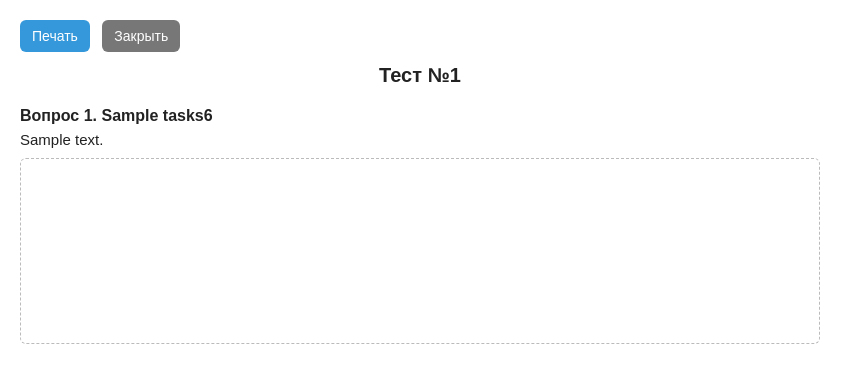
After one commit to shrechochek/bt3, a Flask app: page /print-test/1 in a window 1280 px wide. The commit adds this page. Shown: the top 383 px of the page, without its empty margins (0-863 px from the left). Run offline with Flask 3, Linux system fonts and the light colour scheme; the visitor is signed in with stand-in values (Sample User, id 1); tables that the repository leaves empty hold one stand-in row (values such as "Sample post").

Commit message:
add test printing

```diff
--- a/app.py
+++ b/app.py
@@ -1245,13 +1245,33 @@ def submit_test(test_id):
                          score=score,
                          user=session.get('user_info'))
 
+# @app.route('/tests')
+# def view_tests():
+#     if 'user_id' not in session:
+#         return redirect(url_for('login'))
+
+#     tests = get_all_tests()
+#     return render_template('tests.html', tests=tests, user=session.get('user_info'))
+
 @app.route('/tests')
 def view_tests():
     if 'user_id' not in session:
         return redirect(url_for('login'))
 
     tests = get_all_tests()
-    return render_template('tests.html', tests=tests, user=session.get('user_info'))
+
+    # Проверяем, является ли текущий пользователь учителем
+    conn = sqlite3.connect("datbase.db")
+    cursor = conn.cursor()
+    cursor.execute("SELECT 1 FROM teachers WHERE user_id = ?", (session['user_id'],))
+    is_teacher = cursor.fetchone() is not None
+    conn.close()
+
+    return render_template('tests.html',
+                           tests=tests,
+                           user=session.get('user_info'),
+                           is_teacher=is_teacher)
+
 
 @app.route('/images/<filename>')
 def get_image(filename):
@@ -1342,6 +1362,39 @@ def search():
                          search_params=search_params,
                          user=session.get('user_info'))
 
+
+@app.route('/print-test/<int:test_id>')
+def print_test(test_id):
+    # Только авторизованные учителя могут печатать
+    if 'user_id' not in session:
+        return redirect(url_for('login'))
+
+    conn = sqlite3.connect("datbase.db")
+    cursor = conn.cursor()
+    cursor.execute("SELECT 1 FROM teachers WHERE user_id = ?", (session['user_id'],))
+    is_teacher = cursor.fetchone() is not None
+
+    if not is_teacher:
+        conn.close()
+        return "Доступ запрещен", 403
+
+    test = get_test_by_id(test_id)
+    if not test:
+        conn.close()
+        return "Тест не найден", 404
+
+    # Получаем задания теста
+    task_ids = [int(id_str.strip()) for id_str in test[3].split(',') if id_str.strip()]
+    tasks = get_tasks_by_ids(task_ids)
+    conn.close()
+
+    # Возвращаем минималистичный шаблон для печати
+    return render_template('print_test.html',
+                           test=test,
+                           tasks=tasks,
+                           user=session.get('user_info'))
+
+
 if __name__ == '__main__':
     init_db()
     app.run(host='0.0.0.0', port=9191)
--- /dev/null
+++ b/templates/print_test.html
@@ -0,0 +1,110 @@
+<!doctype html>
+<html lang="ru">
+<head>
+  <meta charset="utf-8" />
+  <meta name="viewport" content="width=device-width,initial-scale=1" />
+  <title>.</title>
+  <style>
+    /* Общие стили */
+    body {
+      font-family: Arial, sans-serif;
+      color: #222;
+      margin: 20px;
+      max-width: 800px;
+    }
+
+    header {
+      text-align: center;
+      margin-bottom: 20px;
+    }
+    h1 { font-size: 20px; margin: 0 0 6px 0; }
+    .meta { font-size: 13px; color: #555; margin-bottom: 10px; }
+
+    .question {
+      margin: 18px 0;
+      page-break-inside: avoid;
+    }
+    .q-title {
+      font-weight: bold;
+      margin-bottom: 6px;
+      font-size: 16px;
+    }
+    .q-desc {
+      white-space: pre-wrap;
+      margin-bottom: 10px;
+      font-size: 15px;
+    }
+
+    /* Большое поле ответа — визуально большое пустое пространство */
+    .answer-field {
+      border: 1px dashed #bbb;
+      min-height: 160px; /* Большое место для ответа */
+      padding: 12px;
+      border-radius: 6px;
+      background: #fff;
+    }
+
+    .small-note {
+      font-size: 12px;
+      color: #666;
+      margin-top: 8px;
+    }
+
+    /* Печать — убрать лишние элементы */
+    @media print {
+      body { margin: 10mm; }
+      .no-print { display: none; }
+      .answer-field { min-height: 120px; /* немного меньше при печати */ }
+    }
+
+    /* Кнопка возврата для интерактивного просмотра (скрывается при печати) */
+    .controls {
+      margin-bottom: 12px;
+    }
+    .btn {
+      display:inline-block;
+      padding:8px 12px;
+      background:#3498db;
+      color:white;
+      text-decoration:none;
+      border-radius:6px;
+      font-size:14px;
+    }
+  </style>
+</head>
+<body onload="maybeAutoPrint()">
+  <div class="controls no-print">
+    <a href="#" onclick="window.print(); return false;" class="btn">Печать</a>
+    <a href="javascript:window.close()" class="btn" style="background:#777;margin-left:8px">Закрыть</a>
+  </div>
+
+  <header>
+    <h1>Тест №{{ test[0] }}</h1>
+  </header>
+
+  <main>
+    {% for task in tasks %}
+      <div class="question">
+        <div class="q-title">Вопрос {{ loop.index }}. {{ task[1] }}</div>
+        <div class="q-desc">{{ task[2] }}</div>
+
+        <!-- Большое пустое поле для ответов (будет напечатано как пустое поле) -->
+        <div class="answer-field"></div>
+      </div>
+    {% endfor %}
+  </main>
+
+  <script>
+    // Авто-печать, если окно открыто в новом табе/попапе и в query есть ?autoprint=1
+    function maybeAutoPrint(){
+      try {
+        const params = new URLSearchParams(window.location.search);
+        if (params.get('autoprint') === '1') {
+          // Даем время для загрузки шрифтов/ресурсов, затем вызываем print
+          setTimeout(()=>{ window.print(); }, 250);
+        }
+      } catch(e){}
+    }
+  </script>
+</body>
+</html>
```
Also changed, not shown: templates/tests.html (+9 -1 lines).
